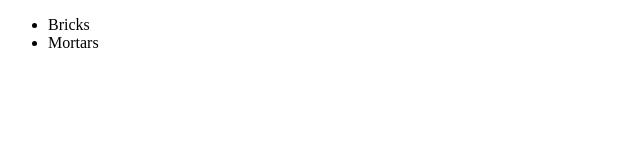
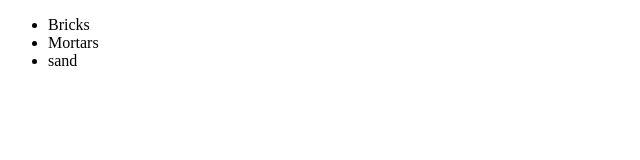
Before and after one commit to wossenok/NgProject, a plain HTML site: page index.html in a window 1280 px wide. Shown: the full height of the page, 0-640 px from the left. Drawn offline with Linux system fonts and the light colour scheme.

Commit message:
adding new item in the list

```diff
--- a/index.html
+++ b/index.html
@@ -6,10 +6,9 @@
 <body>
 <div>
 <ul>
-	<li>
-		Bricks
-	</li>
+	<li>Bricks</li>
 	<li>Mortars</li>
+	<li>sand</li>
 </ul>
 
 </div>
```
